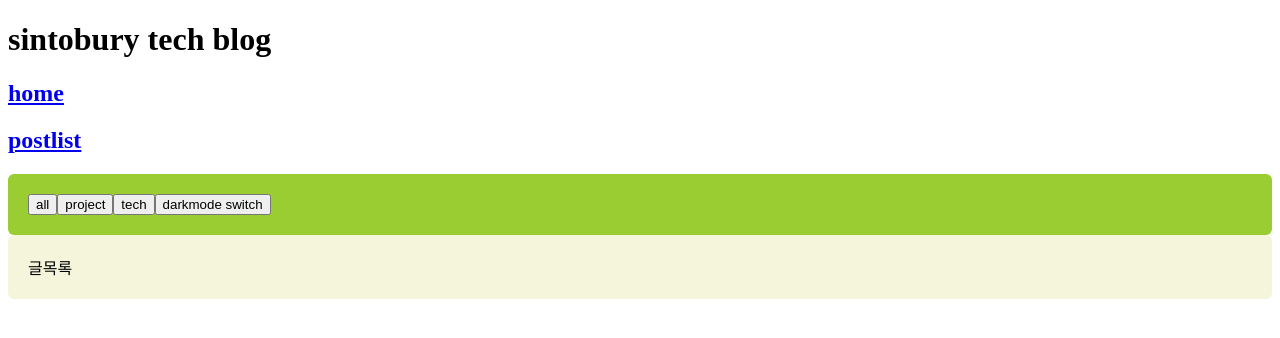
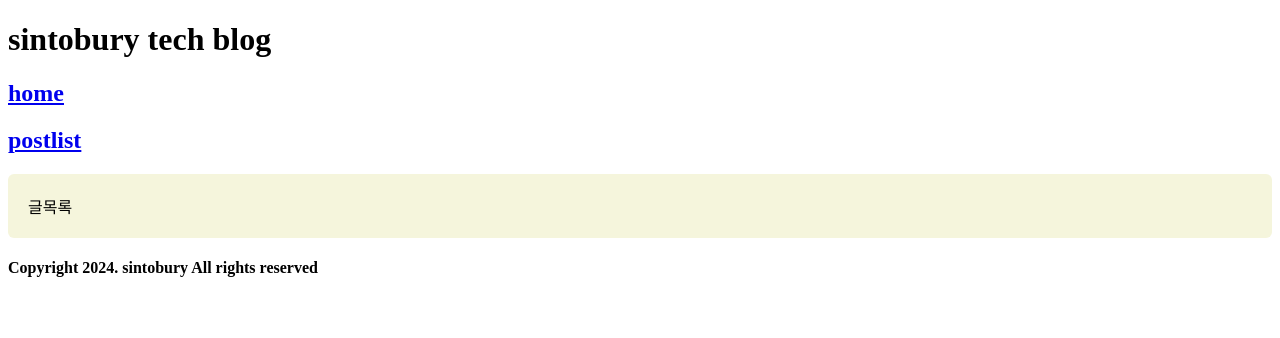
Before and after one commit to sintobury/sintobury-techblog, a Next.js app in the folder techblog/: page / in a window 1280 px wide. Shown: the top 338 px of the page. Built offline with nearby package versions, Linux system fonts and the light colour scheme.

Commit message:
rootlayout에 footer추가

```diff
--- a/techblog/app/globals.css
+++ b/techblog/app/globals.css
@@ -1,12 +1,4 @@
-.navbar {
-    padding: 20px;
-    background-color: yellowgreen;
-    border-radius: 6px;
-    display: flex;
-    align-items: center;
-}
-
-.postlist {
+.recentPostlist {
     padding: 20px;
     background-color: beige;
     border-radius: 6px;
--- a/techblog/app/layout.tsx
+++ b/techblog/app/layout.tsx
@@ -1,6 +1,6 @@
 import './globals.css'
 import Header from '../components/header'
-// import Footer from '../components/footer'
+import Footer from '../components/footer'
 
 export default function RootLayout({
   children,
@@ -12,7 +12,7 @@ export default function RootLayout({
       <body >
         <Header />
         <main>{children}</main>
-        {/* <Footer /> */}
+        <Footer />
       </body>
     </html>
   )
--- a/techblog/app/page.tsx
+++ b/techblog/app/page.tsx
@@ -1,16 +1,10 @@
 
 export default function Home() {
   return (
-    <div>
-      <div className="navbar">
-        <button>all</button>
-        <button>project</button>
-        <button>tech</button>
-        <button>darkmode switch</button>
-      </div>
-      <div className="postlist">
+    <>
+      <div className="recentPostlist">
         글목록
       </div>
-    </div>
+    </>
   )
 }
--- /dev/null
+++ b/techblog/components/footer.tsx
@@ -0,0 +1,11 @@
+import { copyright } from "@/mock/mockdata"
+
+export default function Footer() {
+    return (
+        <>
+            <footer>
+                <h4>{copyright}</h4>
+            </footer>
+        </>
+    )
+}
--- a/techblog/mock/mockdata.ts
+++ b/techblog/mock/mockdata.ts
@@ -4,3 +4,5 @@ export const navMenu : { name : string ; link : string} [] = [
     { name : 'home', link : '/'},
     { name : 'postlist', link: '/postlist'}
 ]
+
+export const copyright : string = 'Copyright 2024. sintobury All rights reserved'
```
